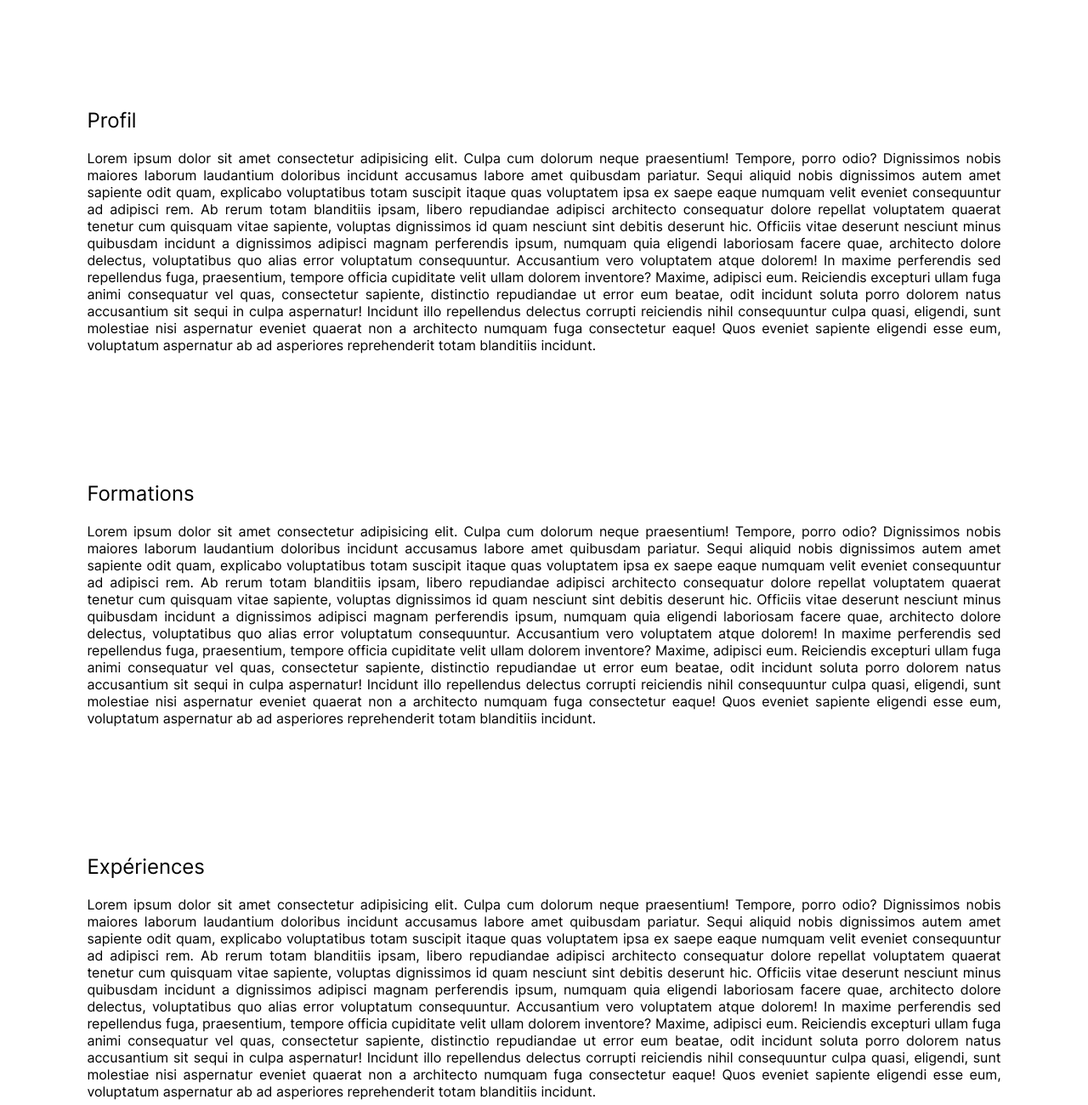
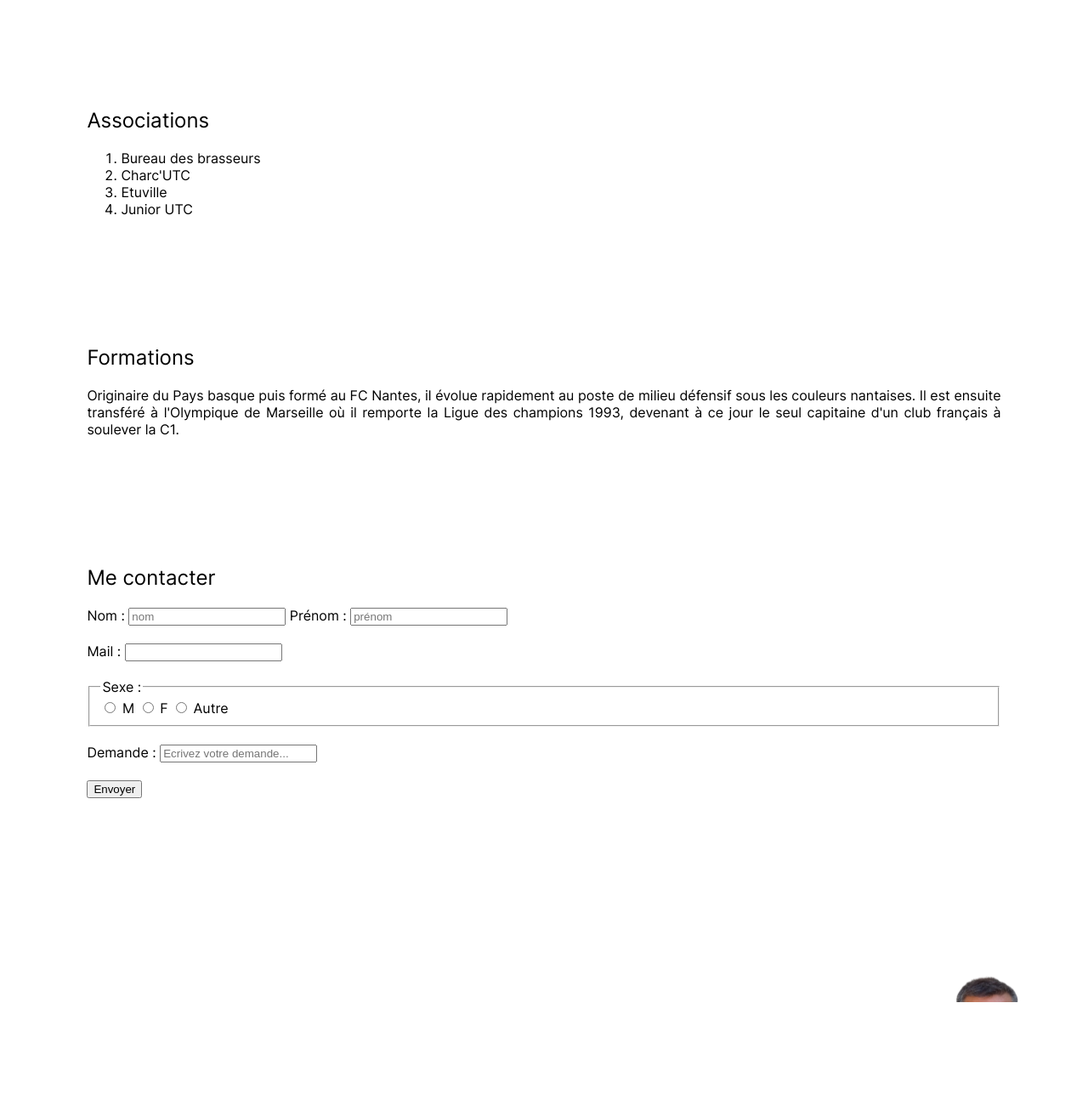
Before and after one commit to yungNATE/si28_expose, a plain HTML site: page curriculum_vitae.html in a window 1280 px wide. Shown: the part 1240-2540 px from the top of the page at 85% size. After the commit the page ends 2419 px from the top, so only its background shows below. Drawn offline with Linux system fonts and the light colour scheme; files whose address does not match are found by name.

Commit message:
amélioration html

```diff
--- a/curriculum_vitae.html
+++ b/curriculum_vitae.html
@@ -25,9 +25,9 @@
         <ul>
           <li><a href="#loisirs">Loisirs</a></li>
           <li><a href="#competences">Compétences</a></li>
-          <li><a href="#profil">Profil</a></li>
+          <li><a href="#associations">Assos</a></li>
           <li><a href="#formations">Formations</a></li>
-          <li><a href="#experiences">Expériences</a></li>
+          <li><a href="#contact">Me contacter</a></li>
         </ul>
     </nav>
 
@@ -58,58 +58,54 @@
             </div>
         </section>
 
-        <section id="profil">
-            <h2>Profil</h2>
-            <p>Lorem ipsum dolor sit amet consectetur adipisicing elit. Culpa cum dolorum neque praesentium! Tempore, porro odio?
-                Dignissimos nobis maiores laborum laudantium doloribus incidunt accusamus labore amet quibusdam pariatur. Sequi
-                aliquid nobis dignissimos autem amet sapiente odit quam, explicabo voluptatibus totam suscipit itaque quas
-                voluptatem ipsa ex saepe eaque numquam velit eveniet consequuntur ad adipisci rem. Ab rerum totam blanditiis ipsam,
-                libero repudiandae adipisci architecto consequatur dolore repellat voluptatem quaerat tenetur cum quisquam vitae
-                sapiente, voluptas dignissimos id quam nesciunt sint debitis deserunt hic. Officiis vitae deserunt nesciunt minus
-                quibusdam incidunt a dignissimos adipisci magnam perferendis ipsum, numquam quia eligendi laboriosam facere quae,
-                architecto dolore delectus, voluptatibus quo alias error voluptatum consequuntur. Accusantium vero voluptatem atque
-                dolorem! In maxime perferendis sed repellendus fuga, praesentium, tempore officia cupiditate velit ullam dolorem
-                inventore? Maxime, adipisci eum. Reiciendis excepturi ullam fuga animi consequatur vel quas, consectetur sapiente,
-                distinctio repudiandae ut error eum beatae, odit incidunt soluta porro dolorem natus accusantium sit sequi in culpa
-                aspernatur! Incidunt illo repellendus delectus corrupti reiciendis nihil consequuntur culpa quasi, eligendi, sunt
-                molestiae nisi aspernatur eveniet quaerat non a architecto numquam fuga consectetur eaque! Quos eveniet sapiente
-                eligendi esse eum, voluptatum aspernatur ab ad asperiores reprehenderit totam blanditiis incidunt.</p>
+        <section id="associations">
+            <h2>Associations</h2>
+            <ol>
+                <li>Bureau des brasseurs</li>
+                <li>Charc'UTC</li>
+                <li>Etuville</li>
+                <li>Junior UTC</li>
+            </ol>
+
         </section>
 
         <section id="formations">
             <h2>Formations</h2>
-            <p>Lorem ipsum dolor sit amet consectetur adipisicing elit. Culpa cum dolorum neque praesentium! Tempore, porro odio?
-                Dignissimos nobis maiores laborum laudantium doloribus incidunt accusamus labore amet quibusdam pariatur. Sequi
-                aliquid nobis dignissimos autem amet sapiente odit quam, explicabo voluptatibus totam suscipit itaque quas
-                voluptatem ipsa ex saepe eaque numquam velit eveniet consequuntur ad adipisci rem. Ab rerum totam blanditiis ipsam,
-                libero repudiandae adipisci architecto consequatur dolore repellat voluptatem quaerat tenetur cum quisquam vitae
-                sapiente, voluptas dignissimos id quam nesciunt sint debitis deserunt hic. Officiis vitae deserunt nesciunt minus
-                quibusdam incidunt a dignissimos adipisci magnam perferendis ipsum, numquam quia eligendi laboriosam facere quae,
-                architecto dolore delectus, voluptatibus quo alias error voluptatum consequuntur. Accusantium vero voluptatem atque
-                dolorem! In maxime perferendis sed repellendus fuga, praesentium, tempore officia cupiditate velit ullam dolorem
-                inventore? Maxime, adipisci eum. Reiciendis excepturi ullam fuga animi consequatur vel quas, consectetur sapiente,
-                distinctio repudiandae ut error eum beatae, odit incidunt soluta porro dolorem natus accusantium sit sequi in culpa
-                aspernatur! Incidunt illo repellendus delectus corrupti reiciendis nihil consequuntur culpa quasi, eligendi, sunt
-                molestiae nisi aspernatur eveniet quaerat non a architecto numquam fuga consectetur eaque! Quos eveniet sapiente
-                eligendi esse eum, voluptatum aspernatur ab ad asperiores reprehenderit totam blanditiis incidunt.</p>
+            <p>Originaire du Pays basque puis formé au FC Nantes, il évolue rapidement au poste de milieu défensif sous les couleurs nantaises. Il est ensuite transféré à l'Olympique de Marseille où il remporte la Ligue des champions 1993, devenant à ce jour le seul capitaine d'un club français à soulever la C1.</p>
+
         </section>
 
-        <section id="experiences">
-            <h2>Expériences</h2>
-            <p>Lorem ipsum dolor sit amet consectetur adipisicing elit. Culpa cum dolorum neque praesentium! Tempore, porro odio?
-                Dignissimos nobis maiores laborum laudantium doloribus incidunt accusamus labore amet quibusdam pariatur. Sequi
-                aliquid nobis dignissimos autem amet sapiente odit quam, explicabo voluptatibus totam suscipit itaque quas
-                voluptatem ipsa ex saepe eaque numquam velit eveniet consequuntur ad adipisci rem. Ab rerum totam blanditiis ipsam,
-                libero repudiandae adipisci architecto consequatur dolore repellat voluptatem quaerat tenetur cum quisquam vitae
-                sapiente, voluptas dignissimos id quam nesciunt sint debitis deserunt hic. Officiis vitae deserunt nesciunt minus
-                quibusdam incidunt a dignissimos adipisci magnam perferendis ipsum, numquam quia eligendi laboriosam facere quae,
-                architecto dolore delectus, voluptatibus quo alias error voluptatum consequuntur. Accusantium vero voluptatem atque
-                dolorem! In maxime perferendis sed repellendus fuga, praesentium, tempore officia cupiditate velit ullam dolorem
-                inventore? Maxime, adipisci eum. Reiciendis excepturi ullam fuga animi consequatur vel quas, consectetur sapiente,
-                distinctio repudiandae ut error eum beatae, odit incidunt soluta porro dolorem natus accusantium sit sequi in culpa
-                aspernatur! Incidunt illo repellendus delectus corrupti reiciendis nihil consequuntur culpa quasi, eligendi, sunt
-                molestiae nisi aspernatur eveniet quaerat non a architecto numquam fuga consectetur eaque! Quos eveniet sapiente
-                eligendi esse eum, voluptatum aspernatur ab ad asperiores reprehenderit totam blanditiis incidunt.</p>
+        <section id="contact">
+            <h2>Me contacter</h2>
+            <label for="name">Nom :</label>
+            <input type="text" id="name" required placeholder="nom">
+            <label for="prenom">Prénom :</label>
+            <input type="text" id="prenom" required placeholder="prénom">
+            <br>
+            <br>
+            <label for="mail">Mail :</label>
+            <input type="email" id="mail" required>
+            <br>
+            <br>
+            <fieldset>
+                <legend>
+                    Sexe :
+                </legend>
+                <input type="radio" id="M" name="M" value="M">
+                <label for="M">M</label>
+                <input type="radio" id="F" name="F" value="F">
+                <label for="F">F</label>
+                <input type="radio" id="autre" name="autre" value="autre">
+                <label for="autre">Autre</label>
+            </fieldset>
+            <br>
+            <label for="demande">Demande :</label>
+            <input type="text" id="demande" required placeholder="Ecrivez votre demande...">
+            <br>
+            <br>
+            <input type="submit" value="Envoyer">
+
+
 
         </section>
     </div>
```
